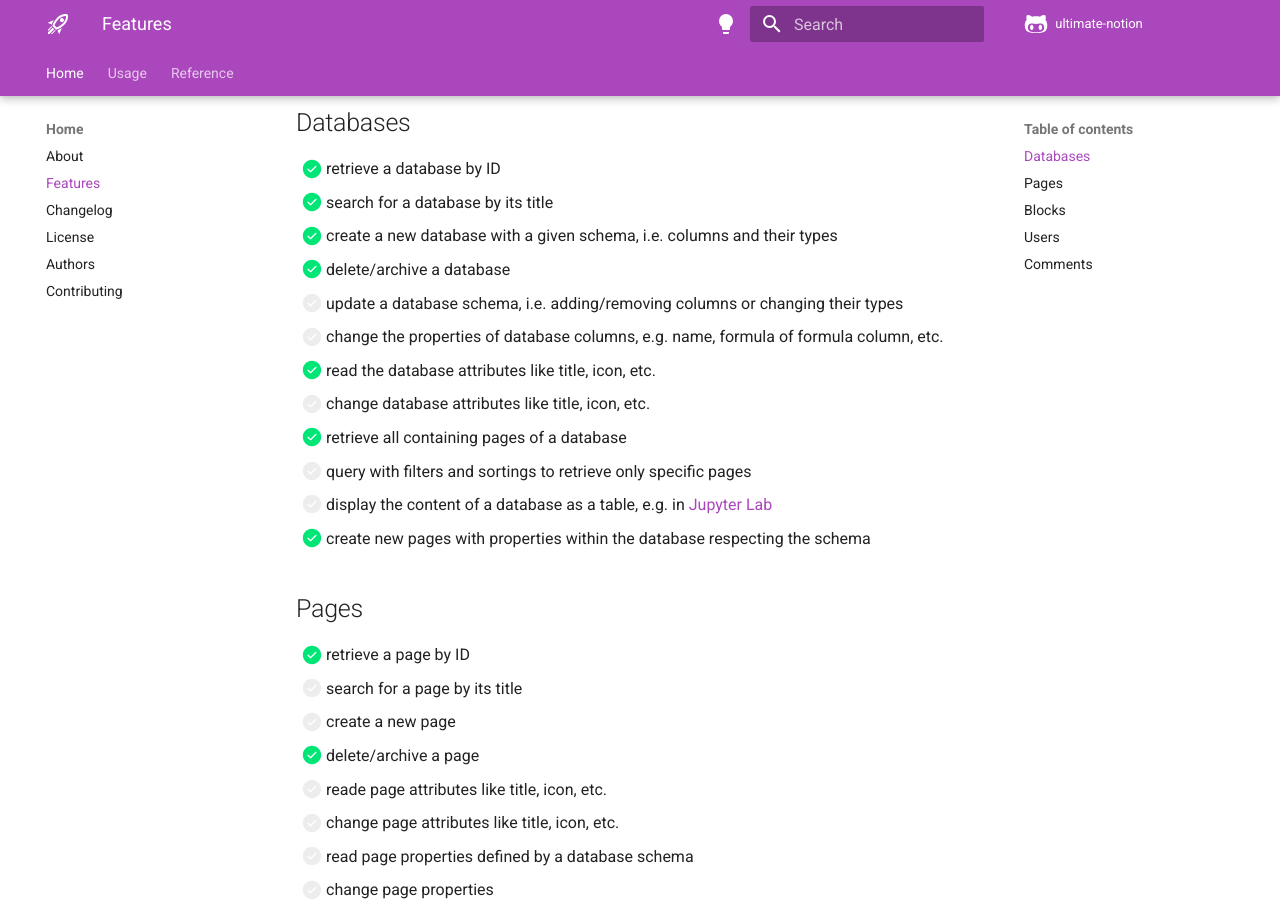
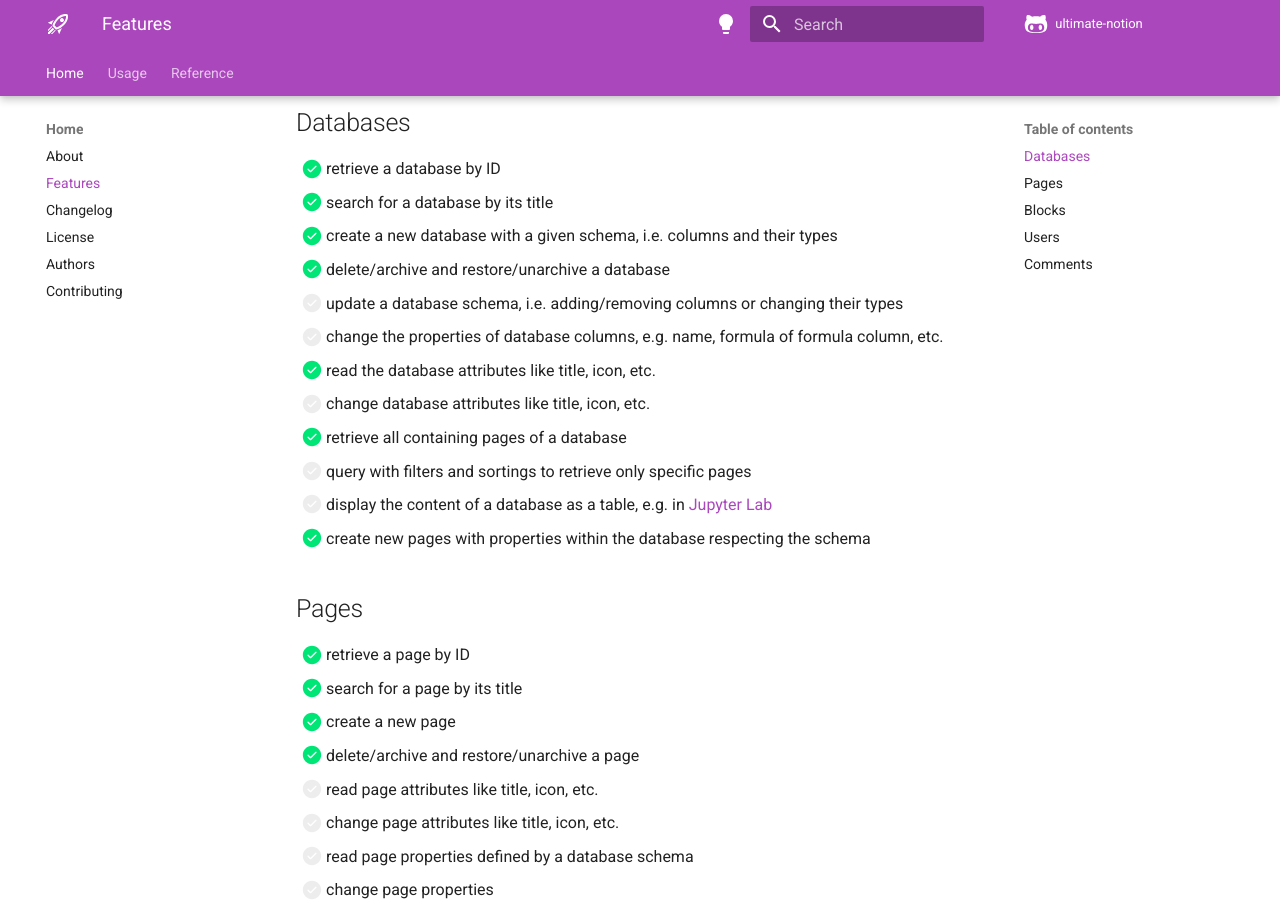
Before and after one commit to ultimate-notion/ultimate-notion, an MkDocs documentation site: the page built from docs/features.md, in a window 1280 px wide and 900 px high, scrolled down 316 px. Built offline with MkDocs 1.6.1 and Material for MkDocs 9.7.7, drawn with Linux system fonts in a browser that asks for light colours; comment, search, counter and statistics services are not loaded; the version menu is left out.

Commit message:
Updated feature list

```diff
--- a/.pre-commit-config.yaml
+++ b/.pre-commit-config.yaml
@@ -2,7 +2,7 @@ exclude: '^docs/conf.py'
 
 repos:
 - repo: https://github.com/pre-commit/pre-commit-hooks
-  rev: v4.4.0
+  rev: v4.5.0
   hooks:
   - id: trailing-whitespace
   - id: check-added-large-files
@@ -35,7 +35,8 @@ repos:
     exclude: docs/examples  # Exclude since blacken-docs cannot handle the >>> needed for doctests
 
 - repo: https://github.com/pre-commit/mirrors-mypy
-  rev: 'v1.6.1'  # Use the sha / tag you want to point at
+  rev: 'v1.6.1'  # make sure this is consistent with hatch configs
   hooks:
     - id: mypy
+      args: ["--install-types", "--non-interactive"]
       additional_dependencies: [types-tabulate, types-cachetools]
--- a/docs/features.md
+++ b/docs/features.md
@@ -12,7 +12,7 @@ icon, last edited by/time, etc., are called *page attributes*.
 - [x] retrieve a database by ID
 - [x] search for a database by its title
 - [x] create a new database with a given schema, i.e. columns and their types
-- [x] delete/archive a database
+- [x] delete/archive and restore/unarchive a database
 - [ ] update a database schema, i.e. adding/removing columns or changing their types
 - [ ] change the properties of database columns, e.g. name, formula of formula column, etc.
 - [x] read the database attributes like title, icon, etc.
@@ -25,10 +25,10 @@ icon, last edited by/time, etc., are called *page attributes*.
 ## Pages
 
 - [x] retrieve a page by ID
-- [ ] search for a page by its title
-- [ ] create a new page
-- [x] delete/archive a page
-- [ ] reade page attributes like title, icon, etc.
+- [x] search for a page by its title
+- [x] create a new page
+- [x] delete/archive and restore/unarchive a page
+- [ ] read page attributes like title, icon, etc.
 - [ ] change page attributes like title, icon, etc.
 - [ ] read page properties defined by a database schema
 - [ ] change page properties
```
Also changed, not shown: 3 other files.
